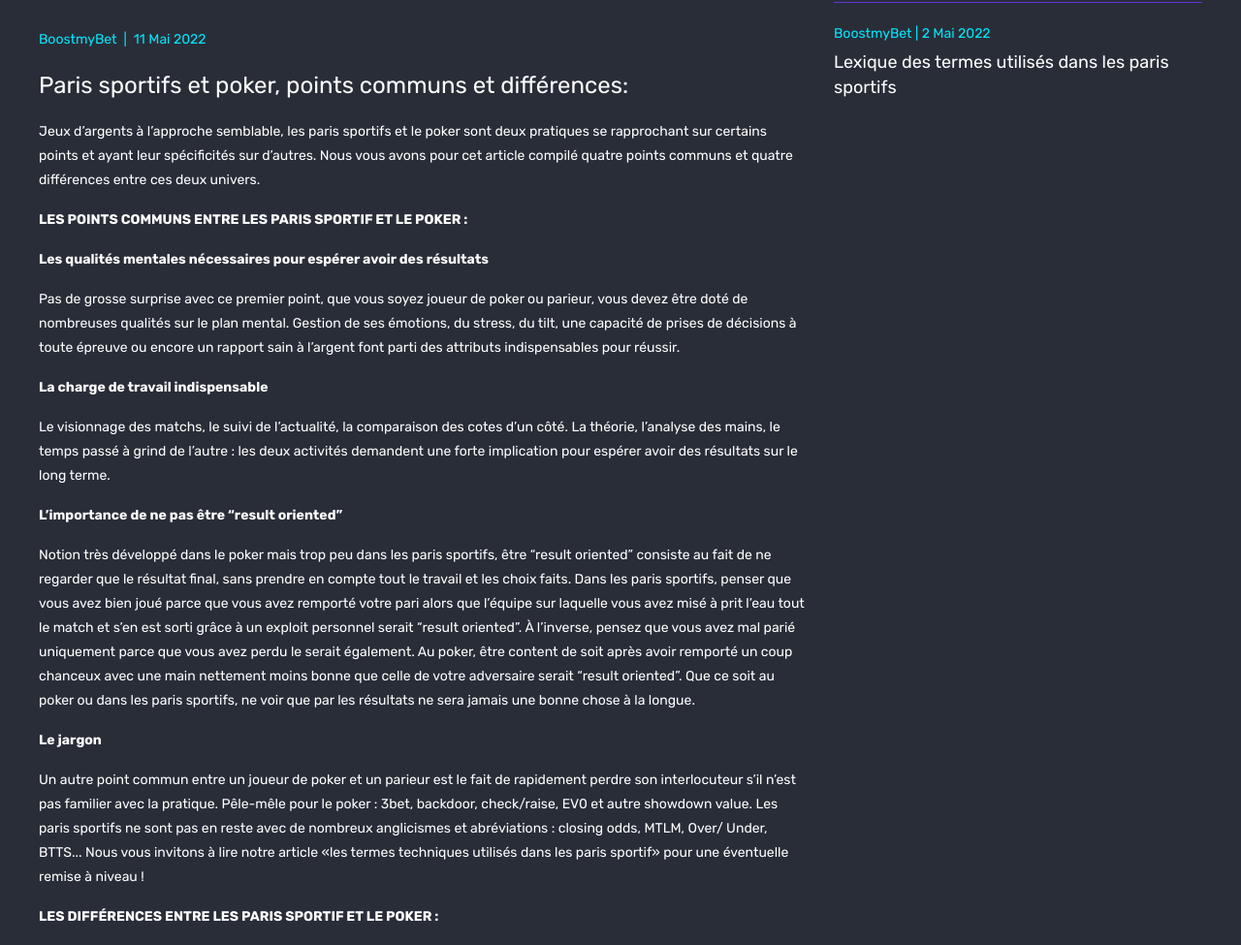
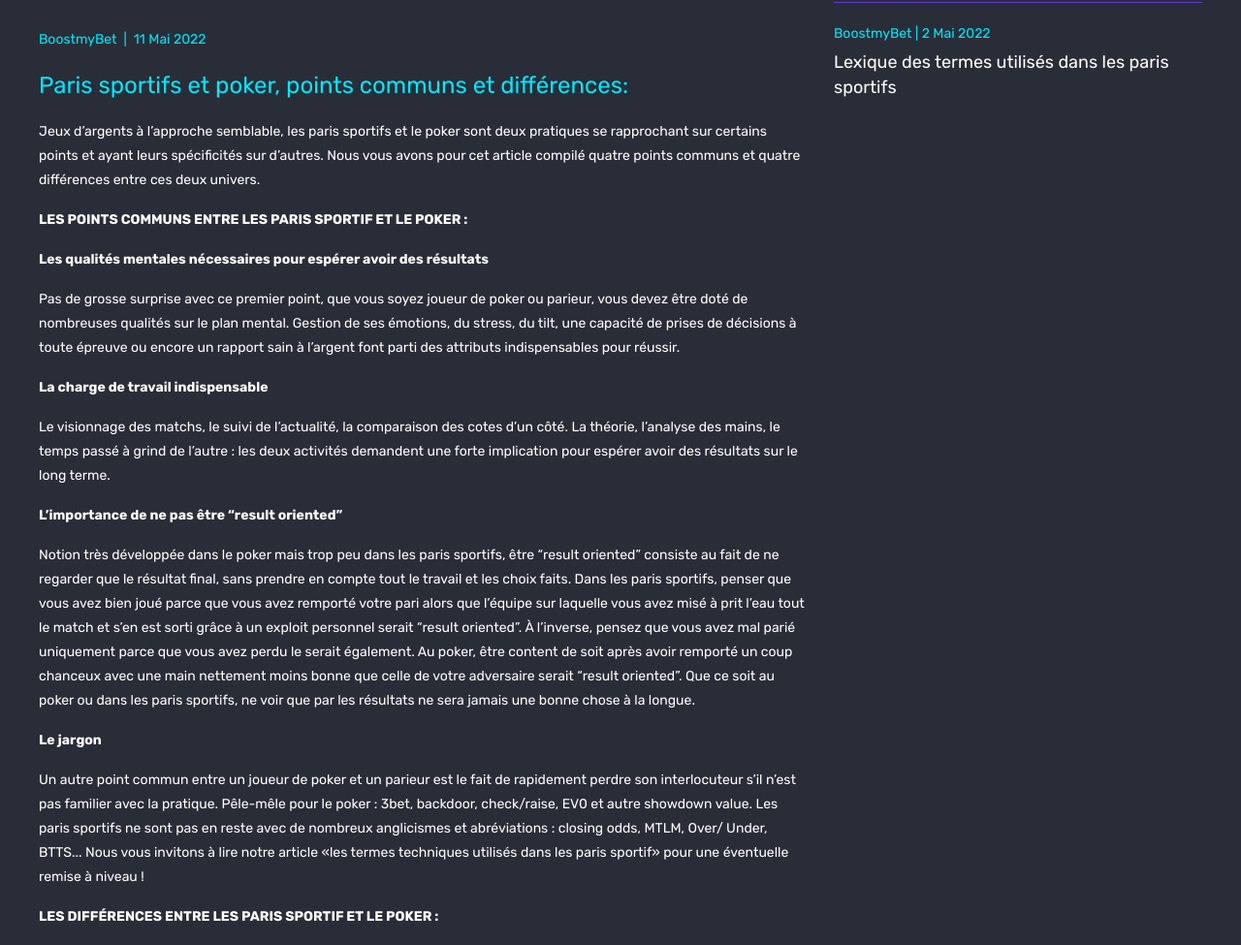
Before and after one commit to Sebastien-Lataix/landing_beta, a Symfony app: template templates/article/points-communs-differences-paris-sportifs-poker.html.twig in a window 1280 px wide. Shown: the part 401-1376 px from the top of the page at 97% size. Run offline with Twig, Linux system fonts and the light colour scheme; the template is opened without the code that fills it, so the values that code supplies are empty; some libraries are stand-ins or nearby versions.

Commit message:
seb 12/11/2022 corection couleur des titres des articles finalisation landing avant mise en prod

```diff
--- a/public/css/cryptoz.css
+++ b/public/css/cryptoz.css
@@ -3291,3 +3291,7 @@ footer .social-media ul {
 .input-newsletter{
 	width: 100%
 }
+
+.head-two{
+	color: #01e8fe;
+}
--- a/templates/article/points-communs-differences-paris-sportifs-poker.html.twig
+++ b/templates/article/points-communs-differences-paris-sportifs-poker.html.twig
@@ -28,14 +28,14 @@
                             <div class="blog-detail-inner">
                                 <span class="bloger-date">BoostmyBet<span>|</span>11 Mai 2022</span>
                                 <h2 class="head-two mt-20 mb-20">Paris sportifs et poker, points communs et différences:</h2>
-                                <p>Jeux d’argents à l’approche semblable, les paris sportifs et le poker sont deux pratiques se rapprochant sur certains points et ayant leur spécificités sur d’autres. Nous vous avons pour cet article compilé quatre points communs et quatre différences entre ces deux univers. </p>
+                                <p>Jeux d’argents à l’approche semblable, les paris sportifs et le poker sont deux pratiques se rapprochant sur certains points et ayant leurs spécificités sur d’autres. Nous vous avons pour cet article compilé quatre points communs et quatre différences entre ces deux univers. </p>
                                 <p><strong>LES POINTS COMMUNS ENTRE LES PARIS SPORTIF ET LE POKER : </strong></p>
                                 <p><strong>Les qualités mentales nécessaires pour espérer avoir des résultats</strong></p>
                                 <p>Pas de grosse surprise avec ce premier point, que vous soyez joueur de poker ou parieur, vous devez être doté de nombreuses qualités sur le plan mental. Gestion de ses émotions, du stress, du tilt, une capacité de prises de décisions à toute épreuve ou encore un rapport sain à l’argent font parti des attributs indispensables pour réussir.</p>
                                 <p><strong>La charge de travail indispensable</strong></p>
                                 <p>Le visionnage des matchs, le suivi de l’actualité, la comparaison des cotes d’un côté. La théorie, l’analyse des mains, le temps passé à grind de l’autre : les deux activités demandent une forte implication pour espérer avoir des résultats sur le long terme.  </p>
                                 <p><strong>L’importance de ne pas être “result oriented”</strong></p>
-                                <p>Notion très développé dans le poker mais trop peu dans les paris sportifs, être “result oriented” consiste au fait de ne regarder que le résultat final, sans prendre en compte tout le travail et les choix faits. Dans les paris sportifs, penser que vous avez bien joué parce que vous avez remporté votre pari alors que l’équipe sur laquelle vous avez misé à prit l’eau tout le match et s’en est sorti grâce à un exploit personnel serait “result oriented”. À l’inverse, pensez que vous avez mal parié uniquement parce que vous avez perdu le serait également. Au poker, être content de soit après avoir remporté un coup chanceux avec une main nettement moins bonne que celle de votre adversaire serait “result oriented”.
+                                <p>Notion très développée dans le poker mais trop peu dans les paris sportifs, être “result oriented” consiste au fait de ne regarder que le résultat final, sans prendre en compte tout le travail et les choix faits. Dans les paris sportifs, penser que vous avez bien joué parce que vous avez remporté votre pari alors que l’équipe sur laquelle vous avez misé à prit l’eau tout le match et s’en est sorti grâce à un exploit personnel serait “result oriented”. À l’inverse, pensez que vous avez mal parié uniquement parce que vous avez perdu le serait également. Au poker, être content de soit après avoir remporté un coup chanceux avec une main nettement moins bonne que celle de votre adversaire serait “result oriented”.
                                     Que ce soit au poker ou dans les paris sportifs, ne voir que par les résultats ne sera jamais une bonne chose à la longue. </p>
                                 <p><strong>Le jargon</strong></p>
                                 <p>Un autre point commun entre un joueur de poker et un parieur est le fait de rapidement perdre son interlocuteur s’il n’est pas familier avec la pratique. Pêle-mêle pour le poker : 3bet, backdoor, check/raise, EV0 et autre showdown value.
```
